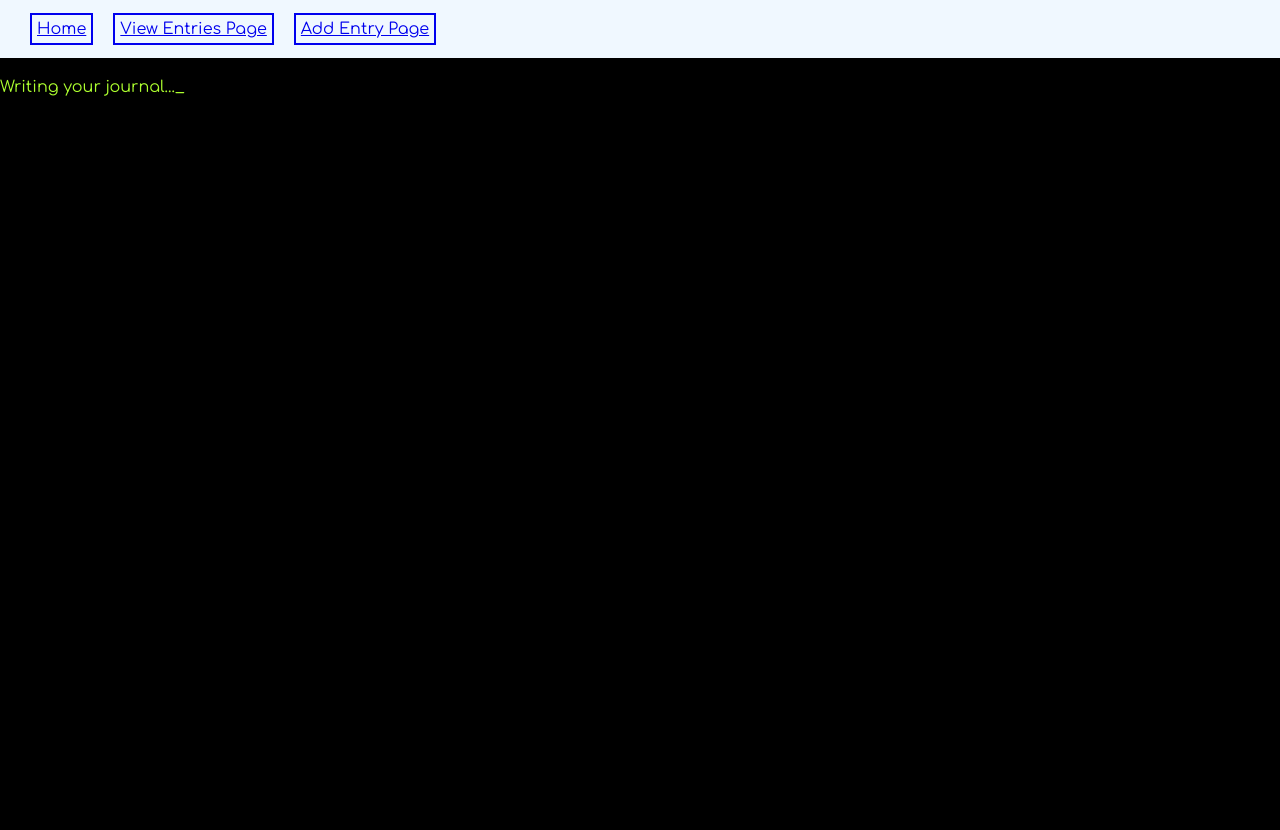
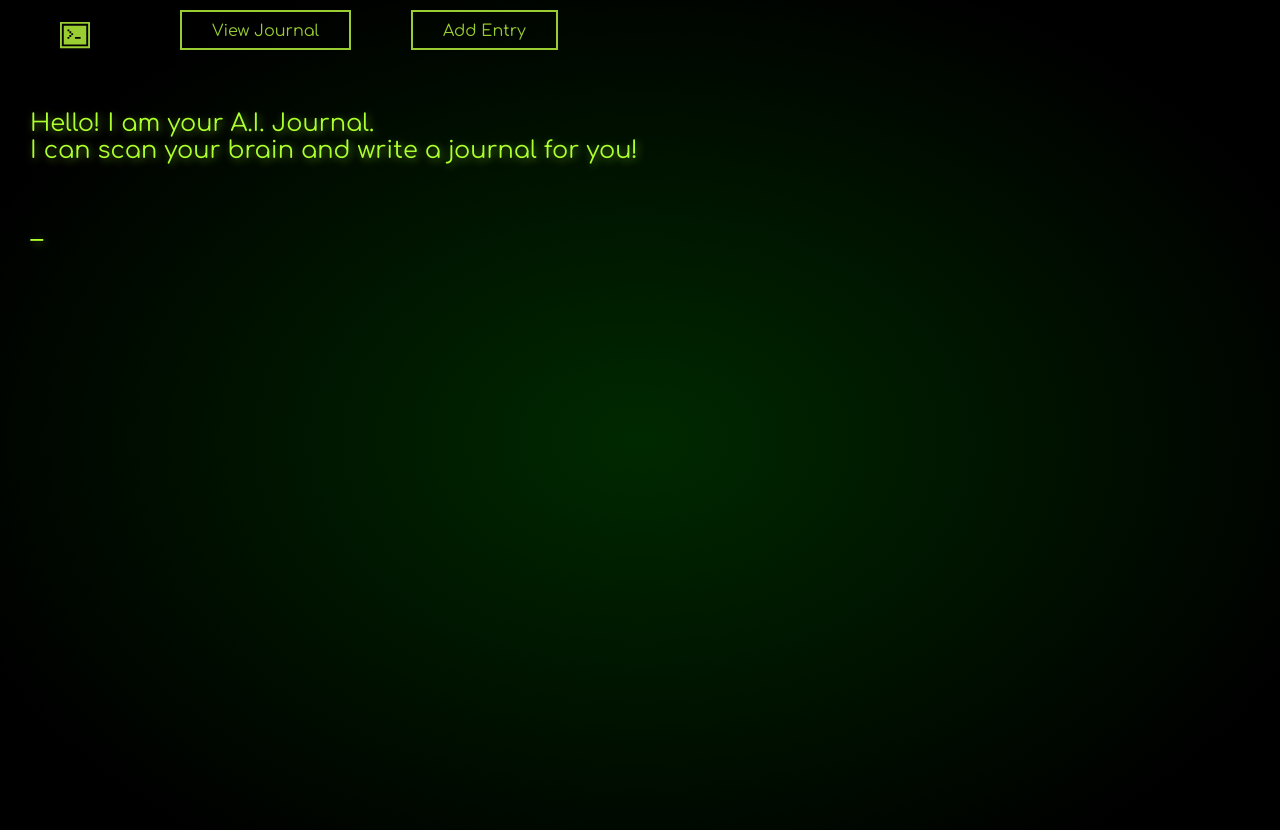
Before and after one commit to briansande/journaling-with-openai, a React (Create React App) app in the folder journal-ui/: page / in a window 1280 px wide. Shown: the top 830 px of the page. Before the commit the page ends 800 px from the top, so only its background shows below. Built offline with nearby package versions, Linux system fonts and the light colour scheme; a web font is replaced by a local one.

Commit message:
Styling and bug fixes

```diff
--- a/journal-ui/src/App.css
+++ b/journal-ui/src/App.css
@@ -9,21 +9,90 @@ body {
   background-color: black;
   margin: 0;
   font-family: 'Comfortaa', cursive;
+  background-image: radial-gradient(rgba(0, 150, 0, 0.275), black 80%);
+  height: 100vh;
+  overflow: hidden;
+}
+
+
+
+
+
+
+nav {
+  /* fixed at top of page */
+  position: fixed;
+  top: 0;
+  left: 0;
+  right: 0;
+  /* background-color: red; */
+
+  height: 50px;
+  padding: 30px 0 50px;
+  /* background-color: black; */
+  margin-bottom: 20px;
+  /* center */
+  display: flex;
+  justify-content: left;
+  align-items: center;
+
+}
+
+nav a {
+  color: yellowgreen;
+  height: 40px;
+
+  margin: 0 30px;
+  padding: 10px 30px;
+  border: solid 2px;
+  text-decoration: none;
 
 
 }
 
-nav {
-  padding: 20px;
-  background-color: aliceblue;
-  margin-bottom: 20px;
+
+
+nav a:first-child {
+  border: none;
 }
 
-nav a {
-  margin: 0 10px;
-  padding: 5px;
-  border: solid 2px;
+nav a:first-child:hover {
+  color: red;
+  background-color: transparent;
+  animation: bounce 2s infinite;
 }
+
+/* animate bouncing up and down */
+@keyframes bounce {
+  0% {
+    transform: translateY(0);
+    transform-origin: bottom;
+  }
+
+  30% {
+    transform: translateY(-5px);
+
+  }
+
+  50% {
+    transform: translateY(-5px) rotate(360deg);
+  }
+
+  70% {
+    transform: translateY(-5px) rotate(360deg);
+
+
+  }
+
+
+  100% {
+    transform: translateY(0) rotate(360deg);
+
+
+
+  }
+}
+
 
 nav a:hover {
   background-color: grey;
@@ -56,14 +125,17 @@ input {
 
 
 .dayDiv {
-  border: solid rgb(16, 246, 85) 2px;
+  border: solid rgb(0, 120, 0) 2px;
   width: 100%;
-  margin: 10px 0;
+  margin: 20px 0;
   padding: 10px;
 
   display: flex;
   justify-content: center;
   align-items: center;
+
+
+  background-color: rgba(0, 255, 0, .1);
 }
 
 
@@ -71,6 +143,8 @@ input {
   width: 800px;
   display: inline-block;
   vertical-align: middle;
+  margin: 0 30px;
+
 
 }
 
@@ -85,6 +159,11 @@ input {
   display: flex;
   justify-content: center;
   align-items: center;
+  max-height: 90vh;
+  margin-top: 10vh;
+
+
+
 
 
 }
@@ -121,16 +200,24 @@ input {
 }
 
 
-.entry-form {
-  margin: 10px;
-}
-
 
 .entry-list {
   /* centered 60% width */
   width: 60%;
   margin: 0 auto;
+  overflow-y: scroll;
+  max-height: 90vh;
+  margin-top: 10vh;
+  padding-bottom: 600px;
 
+  -webkit-mask-image: linear-gradient(to bottom, black 70%, transparent 90%);
+  mask-image: linear-gradient(to bottom, black 70%, transparent 90%);
+
+
+}
+
+.entry-list::-webkit-scrollbar {
+  display: none;
 }
 
 .entry {
@@ -151,3 +238,45 @@ input {
   white-space: pre-wrap;
 
 }
+
+
+
+.home-heading {
+  font-size: 1.5em;
+  max-height: 90vh;
+  margin-top: 10vh;
+  display: flex;
+  padding: 30px;
+
+
+
+  /* add a slightly glowing drop shadow*/
+  text-shadow: 2px 2px 8px rgba(172, 255, 47, 0.495);
+}
+
+
+
+.deleteDiv {
+  /* center vertically and horizontally with maximum width of 300px*/
+  display: flex;
+  justify-content: center;
+  align-items: center;
+  max-width: 200px;
+  margin: 0 auto;
+  padding: 4px;
+  font-size: .8em;
+
+  border: solid 2px green;
+
+}
+
+.deleteDiv:hover {
+  cursor: pointer;
+  color: red;
+  background-color: darkblue;
+}
+
+
+b {
+  color: red;
+}
--- a/journal-ui/src/components/Entry.js
+++ b/journal-ui/src/components/Entry.js
@@ -9,7 +9,8 @@ function Entry({ entry, onDelete }) {
             <h2>Date: {entry.date.split("T")[0]}</h2>
             {/* <p>{entry.input}</p> */}
             <p>{entry.output}</p>
-            <MdDeleteForever onClick={() => onDelete(entry._id)} />
+            <br></br>
+            <div className='deleteDiv' onClick={() => onDelete(entry._id)}><MdDeleteForever className='deleteButton' size={15} />Delete Entry  </div>
         </div>
     )
 }
--- a/journal-ui/src/components/Nav.js
+++ b/journal-ui/src/components/Nav.js
@@ -1,13 +1,19 @@
 import React from 'react';
 import { Link } from 'react-router-dom';
+import { ImTerminal } from 'react-icons/im';
 
 function Nav() {
     return (
         <>
             <nav>
-                <Link to="/" className="navLink">Home</Link>
-                <Link to="/entries" className="navLink">View Entries Page</Link>
-                <Link to="/add-entry" className="navLink">Add Entry Page</Link>
+                <Link to="/" className="navLink">
+                    {/* ImTerminal icon */}
+                    <ImTerminal className="navIcon"
+                        size={30} />
+
+                </Link>
+                <Link to="/entries" className="navLink">View Journal</Link>
+                <Link to="/add-entry" className="navLink">Add Entry</Link>
             </nav>
         </>
     );
--- a/journal-ui/src/pages/AddEntryPage.js
+++ b/journal-ui/src/pages/AddEntryPage.js
@@ -148,7 +148,7 @@ function AddEntryPage() {
 
     return (
         <>
-            <h2>Add Emojis for each part of your day:</h2>
+            {/* <h2>Add Emojis for each part of your day:</h2> */}
             <div className="entry-wrapper">
                 <div className="entry-form">
                     <div className="dayDiv">
@@ -350,7 +350,7 @@ function AddEntryPage() {
                         data={data}
                         onEmojiSelect={onEmojiClick}
                         theme="dark"
-                        categories={['people', 'animals', 'food', 'activity', 'travel', 'objects', 'symbols', 'flags']}
+                        // categories={['people', 'animals', 'food', 'activity', 'travel', 'objects', 'symbols', 'flags']}
                         emojiButtonSize={40}
                         emojiSize={30}
                         previewPosition="none"
--- a/journal-ui/src/pages/HomePage.js
+++ b/journal-ui/src/pages/HomePage.js
@@ -1,10 +1,61 @@
 import React from "react";
-import LoadingScreen from "../components/LoadingScreen";
+import Typewriter from "typewriter-effect";
+
 
 
 function HomePage() {
     return (
-        <LoadingScreen />
+        <>
+
+            <div className="home-heading">
+                <Typewriter
+                    options={{
+                        loop: false,
+                        cursor: "_",
+                        delay: 20,
+                        deleteSpeed: 50,
+                    }}
+
+                    onInit={(typewriter) => {
+
+                        typewriter
+                            .pauseFor(500)
+                            .typeString('Hello!  ')
+                            .pauseFor(500)
+                            .typeString('I am your A.I. Journal.')
+                            .typeString('<br>')
+                            .pauseFor(500)
+                            .typeString("I can scan your brain and write a journal for you!")
+                            .typeString('<br>')
+                            .typeString(' ')
+                            .pauseFor(500)
+                            .typeString('<br>')
+                            .pauseFor(500)
+                            .typeString('<br>')
+                            .pauseFor(1500)
+                            .typeString('Unfortunately, brain scanning technology is still years away, so my creator only programmed me to interpret human emotions through emojis.')
+                            .pauseFor(250)
+                            .typeString('.')
+                            .pauseFor(250)
+                            .typeString('.')
+                            .pauseFor(250)
+                            .typeString('.')
+                            .pauseFor(250)
+                            .typeString('.')
+                            .pauseFor(250)
+                            .typeString('.')
+                            .pauseFor(250)
+                            .typeString('.')
+                            .typeString('<br>')
+                            .typeString('<br>')
+                            .typeString('Anyways. Click <b>Add Entry</b> to get started, or <b>View Journal</b> to see your past entries.')
+                            .start();
+                    }
+
+                    }
+                />
+            </div>
+        </>
     )
 }
 
--- a/journal-ui/src/pages/ViewEntriesPage.js
+++ b/journal-ui/src/pages/ViewEntriesPage.js
@@ -35,7 +35,8 @@ function ViewEntriesPage() {
     // Render the entries
     return (
         <>
-            <h2>journal entries</h2>
+
+            {/* <h2>journal entries</h2> */}
 
 
             <EntryList entries={entries} onDelete={onDelete} />
```
